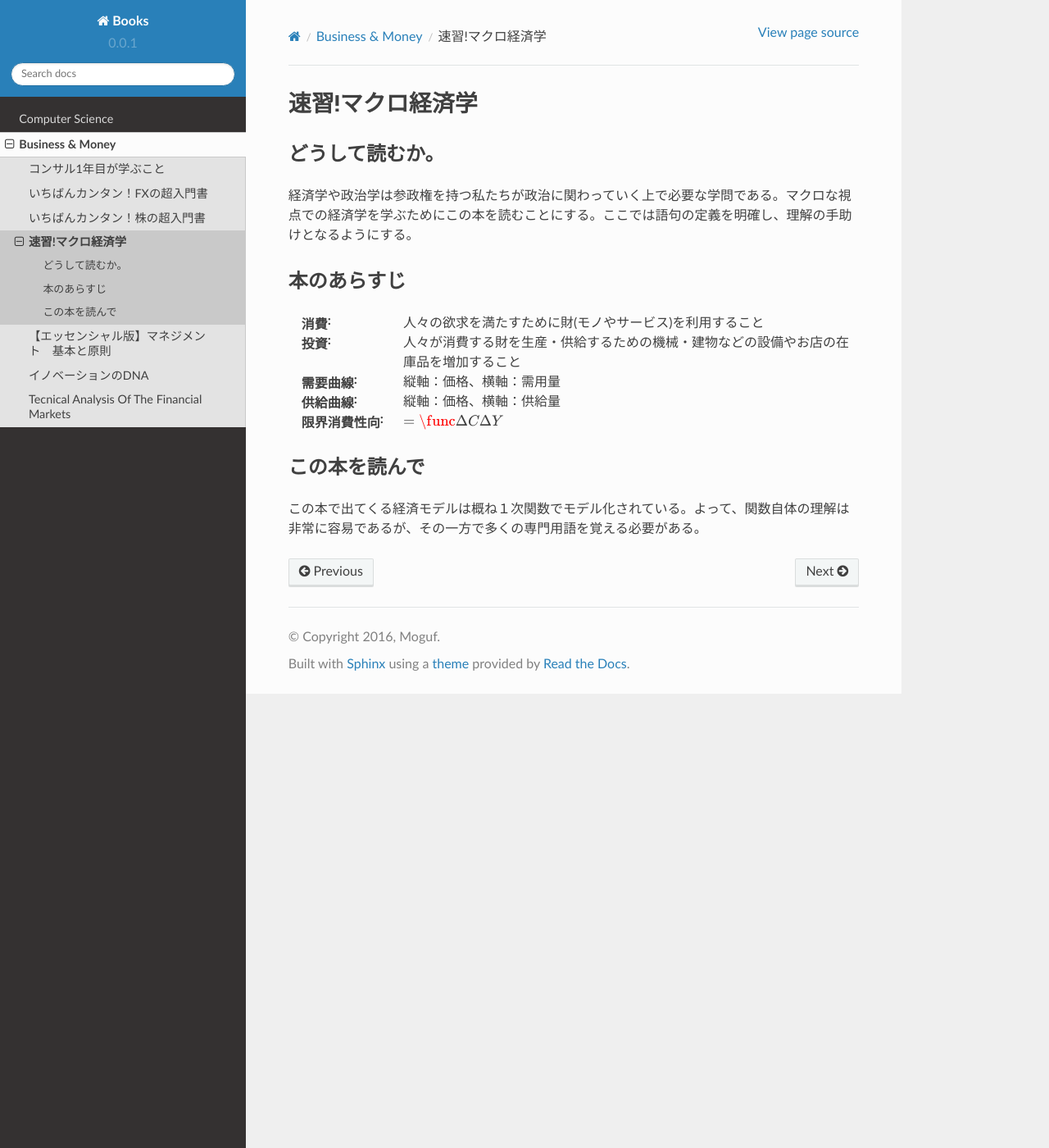
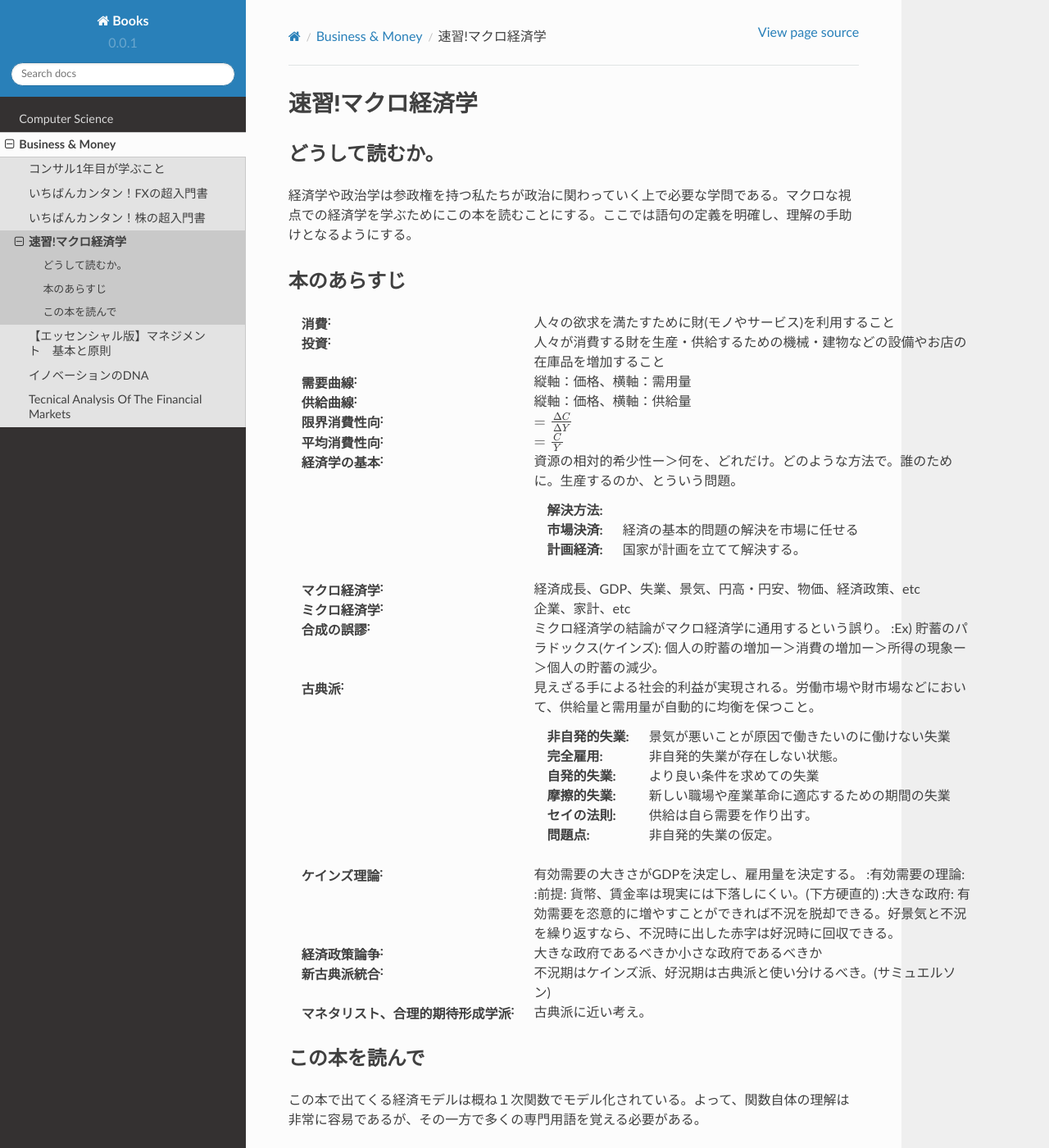
Before and after one commit to Moguf/Books, a Sphinx documentation site: the page built from docs/ja/source/BusinessAndMoney/first_macroecnomics/index.rst, in a window 1280 px wide and 1400 px high. Shown: the whole window at 82% size. Built offline with Sphinx 7.4.7 and the Read the Docs theme 2.0.0, drawn with Linux system fonts in a browser that asks for light colours; formulas are drawn with MathJax 3; pages that are not in the unit, such as notebooks, are missing from menus.

Commit message:
MOD: first_eco.

```diff
--- a/docs/ja/source/BusinessAndMoney/first_macroecnomics/index.rst
+++ b/docs/ja/source/BusinessAndMoney/first_macroecnomics/index.rst
@@ -18,7 +18,48 @@
 
 :供給曲線:  縦軸：価格、横軸：供給量
 
-:限界消費性向:   :math:`=\func{\Delta C}{\Delta Y}`
+:限界消費性向:   :math:`=\frac{\Delta C}{\Delta Y}`
+
+:平均消費性向:   :math:`=\frac{C}{Y}`
+
+:経済学の基本:   資源の相対的希少性ー＞何を、どれだけ。どのような方法で。誰のために。生産するのか、とういう問題。
+
+   :解決方法:
+   :市場決済:   経済の基本的問題の解決を市場に任せる
+   :計画経済:   国家が計画を立てて解決する。
+
+:マクロ経済学:   経済成長、GDP、失業、景気、円高・円安、物価、経済政策、etc
+
+:ミクロ経済学:   企業、家計、etc
+
+:合成の誤謬:    ミクロ経済学の結論がマクロ経済学に通用するという誤り。
+   :Ex) 貯蓄のパラドックス(ケインズ):  個人の貯蓄の増加ー＞消費の増加ー＞所得の現象ー＞個人の貯蓄の減少。
+
+:古典派:   見えざる手による社会的利益が実現される。労働市場や財市場などにおいて、供給量と需用量が自動的に均衡を保つこと。
+
+   :非自発的失業:     景気が悪いことが原因で働きたいのに働けない失業
+
+   :完全雇用:   非自発的失業が存在しない状態。
+
+   :自発的失業:   より良い条件を求めての失業
+
+   :摩擦的失業:   新しい職場や産業革命に適応するための期間の失業
+
+   :セイの法則:   供給は自ら需要を作り出す。
+
+   :問題点:   非自発的失業の仮定。
+
+:ケインズ理論:    有効需要の大きさがGDPを決定し、雇用量を決定する。
+   :有効需要の理論:
+   :前提:   貨幣、賃金率は現実には下落しにくい。(下方硬直的)
+   :大きな政府:   有効需要を恣意的に増やすことができれば不況を脱却できる。好景気と不況を繰り返すなら、不況時に出した赤字は好況時に回収できる。
+
+:経済政策論争:   大きな政府であるべきか小さな政府であるべきか
+
+:新古典派統合:    不況期はケインズ派、好況期は古典派と使い分けるべき。(サミュエルソン)
+
+:マネタリスト、合理的期待形成学派:   古典派に近い考え。
+
 
 この本を読んで
 ------------------
```
